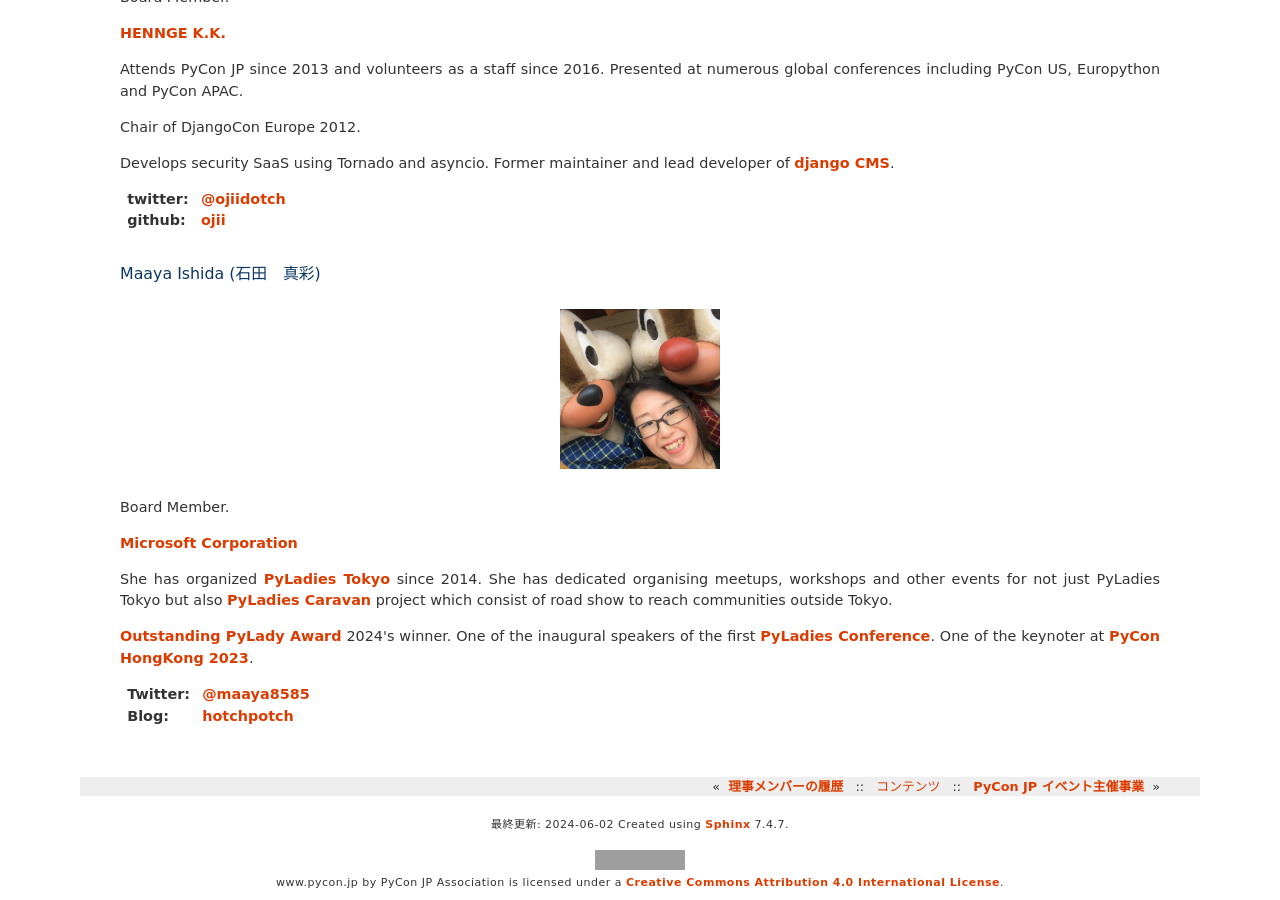
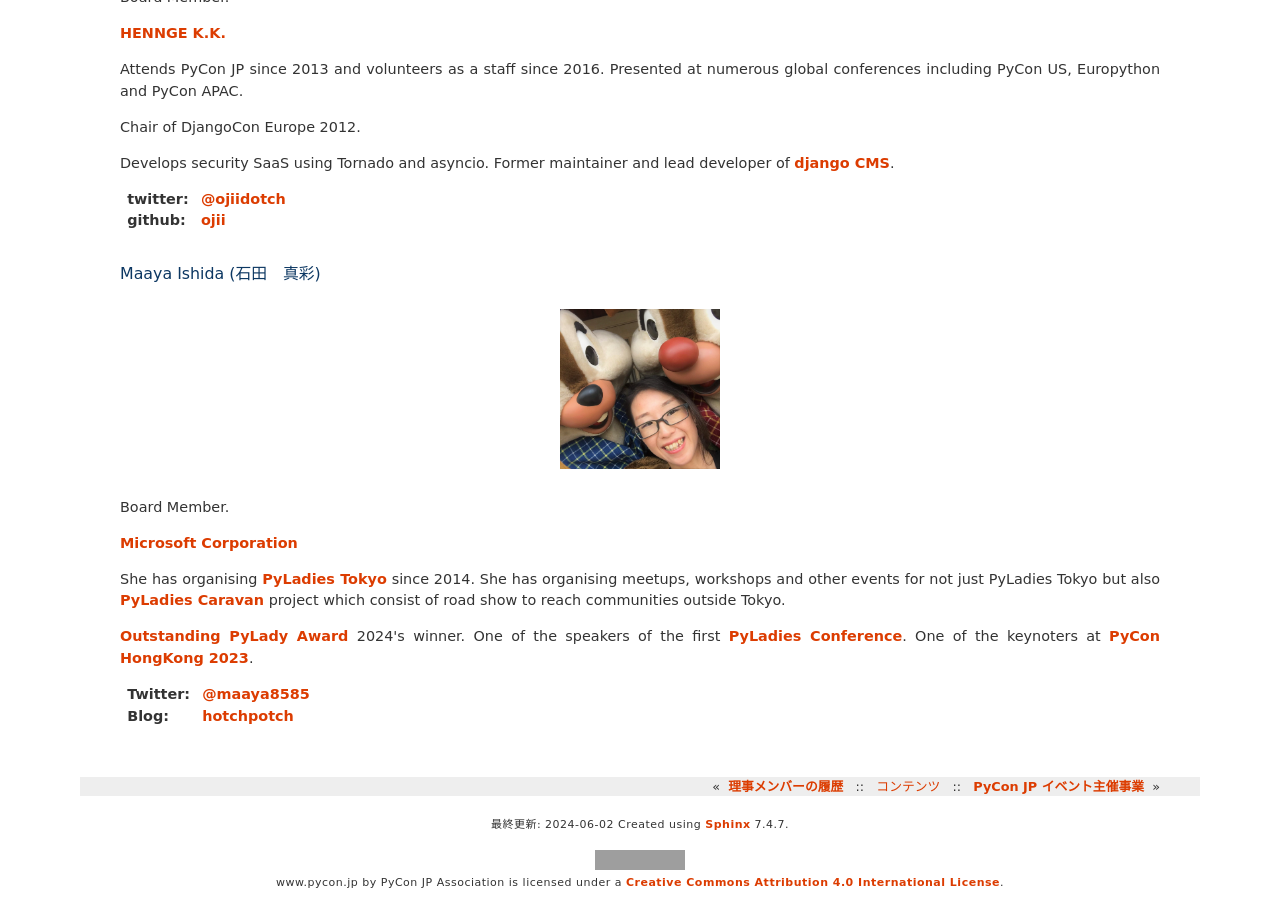
Before and after one commit to pyconjp/www.pycon.jp, a Sphinx documentation site: the page built from source/committee/english.md, in a window 1280 px wide and 900 px high, scrolled down 3464 px. Built offline with Sphinx 7.4.7, drawn with Linux system fonts in a browser that asks for light colours; grey boxes are pictures that could not be loaded.

Commit message:
レビュー内容をとりこみ

```diff
--- a/source/committee/english.md
+++ b/source/committee/english.md
@@ -144,11 +144,11 @@
 
 [Microsoft Corporation](http://www.microsoft.com/)
 
-She has organized [PyLadies Tokyo](https://tokyo.pyladies.com/) since 2014. She has dedicated organising meetups, workshops and other events for not just PyLadies Tokyo but also [PyLadies Caravan](https://tokyo.pyladies.com/caravan/index.html) project which consist of road show to reach communities outside Tokyo.
+She has organising [PyLadies Tokyo](https://tokyo.pyladies.com/) since 2014. She has organising meetups, workshops and other events for not just PyLadies Tokyo but also [PyLadies Caravan](https://tokyo.pyladies.com/caravan/index.html) project which consist of road show to reach communities outside Tokyo.
 
 [Outstanding PyLady Award](https://kit.pyladies.com/en/latest/global/award.html) 2024's winner.
-One of the inaugural speakers of the first [PyLadies Conference](https://www.youtube.com/watch?v=8YRFPvOOStU).
-One of the keynoter at [PyCon HongKong 2023](https://pycon.hk/2023/introduce-to-you-about-pyladies-tokyo/).
+One of the speakers of the first [PyLadies Conference](https://www.youtube.com/watch?v=8YRFPvOOStU).
+One of the keynoters at [PyCon HongKong 2023](https://pycon.hk/2023/introduce-to-you-about-pyladies-tokyo/).
 
 :Twitter: [@maaya8585](https://twitter.com/maaya8585)
 :Blog: [hotchpotch](https://hotchpotchj37.wordpress.com/)
```
